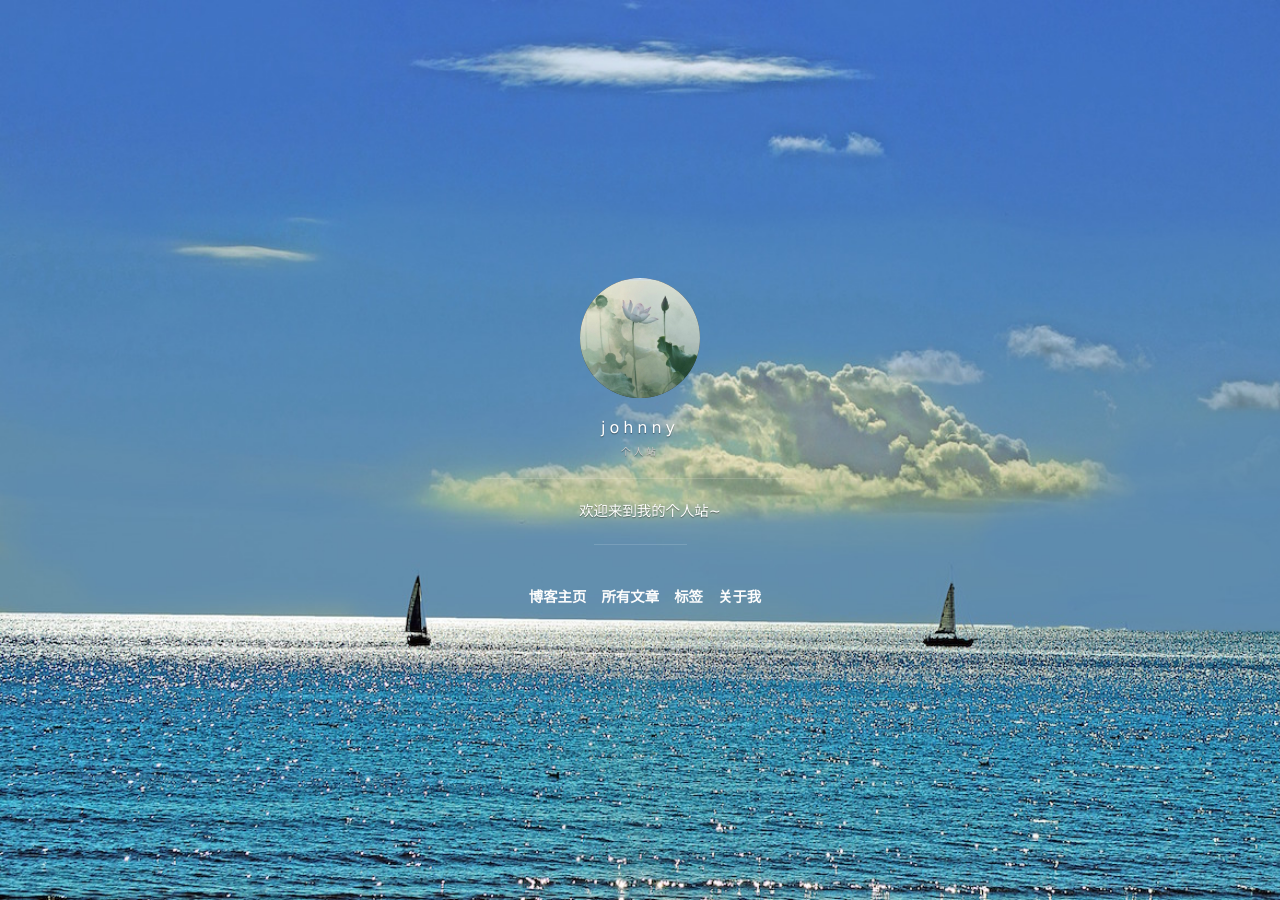
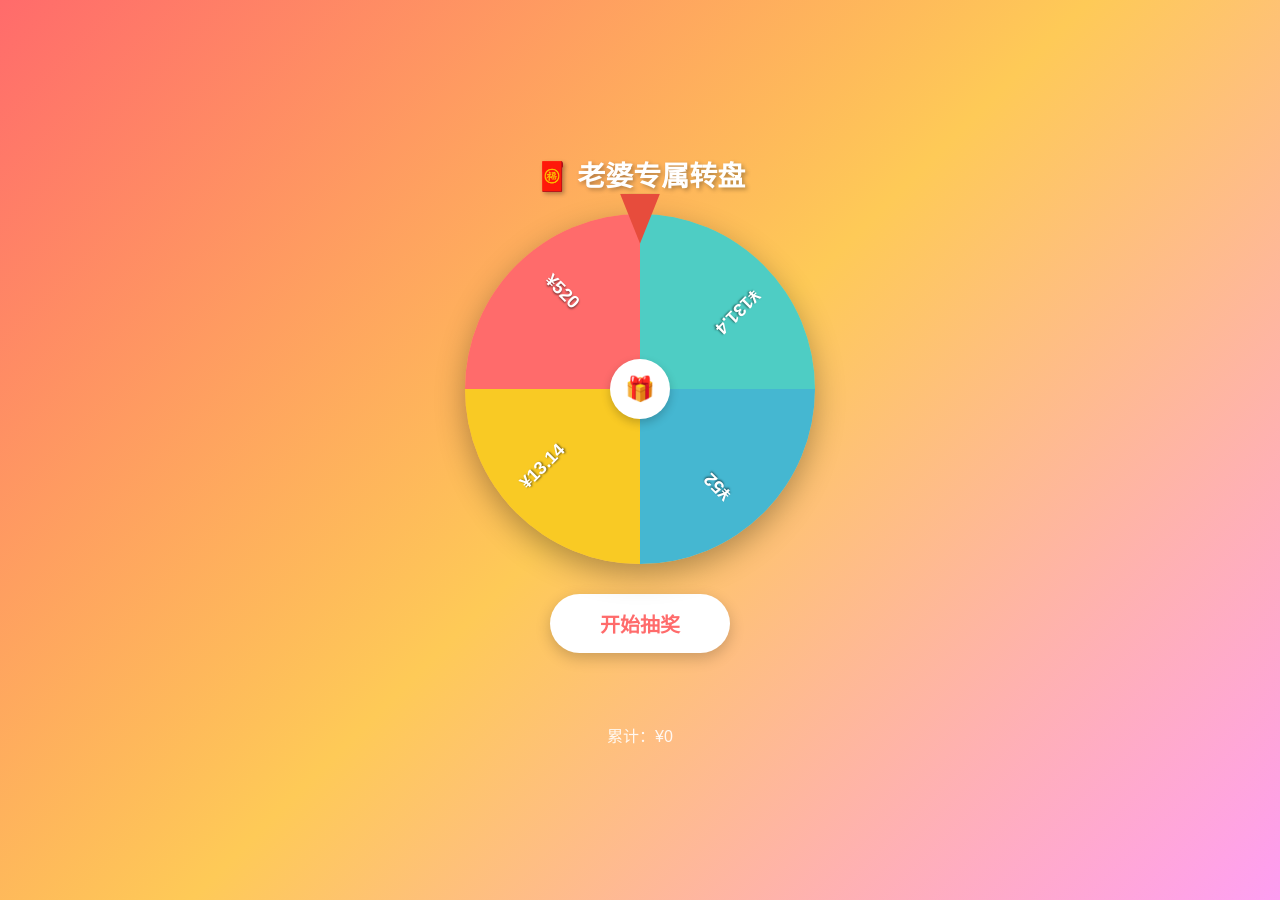
Before and after one commit to woshizhouqiang/woshizhouqiang.github.io, a Jekyll site: the page index.html, which Jekyll copies as it is, in a window 1280 px wide. Built offline with Jekyll 4.4.1, drawn with Linux system fonts in a browser that asks for light colours; nearby versions of some CDN libraries; the list of posts is cut into pages by our own code; comment, search, counter and statistics services are not loaded; grey boxes are pictures that could not be loaded.

Commit message:
Add lottery wheel

```diff
--- a/index.html
+++ b/index.html
@@ -1,39 +1,222 @@
----
-layout: default
----
+<!DOCTYPE html>
+<html lang="zh-CN">
+<head>
+    <meta charset="UTF-8">
+    <meta name="viewport" content="width=device-width, initial-scale=1.0">
+    <title>老婆专属转盘</title>
+    <style>
+        * {
+            margin: 0;
+            padding: 0;
+            box-sizing: border-box;
+        }
 
-<div class="main-post-list hidden">
+        body {
+            display: flex;
+            flex-direction: column;
+            align-items: center;
+            justify-content: center;
+            min-height: 100vh;
+            background: linear-gradient(135deg, #ff6b6b, #feca57, #ff9ff3);
+            font-family: 'Microsoft YaHei', sans-serif;
+        }
 
-  <ol class="post-list">
-    {% for post in paginator.posts %}
-    <li>
-      <h2 class="post-list__post-title post-title"><a href="{{ post.url }}" title="访问 {{ post.title }}">{{ post.title }}</a></h2>
-      <p class="excerpt">{{ post.content | strip_html | strip_newlines | truncate: 250 }}&hellip;</p>
-      <div class="post-list__meta">
-        <time datetime="{{post.date | date: date_to_xmlschema}}" class="post-list__meta--date date">
-          <span class="post-meta-item-icon">
-        <i class="fa fa-calendar-o">
-          <!-- ::before   -->
-        </i>
-      </span>
-          {{ post.date | date: "%F"}}</time>
-        <div class = "tag-img-icon">
-          <img src="/images/tag-icon.svg" width="20px" />
-          <!-- <i class="fa fa-folder"></i> -->
+        h1 {
+            color: white;
+            text-shadow: 2px 2px 4px rgba(0,0,0,0.3);
+            margin-bottom: 20px;
+            font-size: 28px;
+        }
+
+        .wheel-container {
+            position: relative;
+            width: 350px;
+            height: 350px;
+        }
+
+        .wheel {
+            width: 100%;
+            height: 100%;
+            border-radius: 50%;
+            position: relative;
+            overflow: hidden;
+            box-shadow: 0 10px 30px rgba(0,0,0,0.3);
+            transition: transform 4s cubic-bezier(0.17, 0.67, 0.12, 0.99);
+        }
+
+        .wheel-item {
+            position: absolute;
+            width: 50%;
+            height: 50%;
+            transform-origin: right bottom;
+            left: 0;
+            top: 0;
+            display: flex;
+            align-items: center;
+            justify-content: center;
+            font-size: 18px;
+            font-weight: bold;
+            color: white;
+            text-shadow: 1px 1px 2px rgba(0,0,0,0.5);
+        }
+
+        .wheel-item span {
+            transform: rotate(45deg);
+            margin-left: 20px;
+            margin-top: -20px;
+        }
+
+        .item-1 { background: #ff6b6b; transform: rotate(0deg); }
+        .item-2 { background: #4ecdc4; transform: rotate(90deg); }
+        .item-3 { background: #45b7d1; transform: rotate(180deg); }
+        .item-4 { background: #f9ca24; transform: rotate(270deg); }
+
+        .pointer {
+            position: absolute;
+            top: -20px;
+            left: 50%;
+            transform: translateX(-50%);
+            width: 40px;
+            height: 50px;
+            background: #e74c3c;
+            clip-path: polygon(50% 100%, 0 0, 100% 0);
+            z-index: 10;
+            filter: drop-shadow(0 2px 4px rgba(0,0,0,0.3));
+        }
+
+        .center-circle {
+            position: absolute;
+            top: 50%;
+            left: 50%;
+            transform: translate(-50%, -50%);
+            width: 60px;
+            height: 60px;
+            background: white;
+            border-radius: 50%;
+            display: flex;
+            align-items: center;
+            justify-content: center;
+            font-size: 24px;
+            box-shadow: 0 4px 10px rgba(0,0,0,0.2);
+            z-index: 10;
+        }
+
+        .btn {
+            margin-top: 30px;
+            padding: 15px 50px;
+            font-size: 20px;
+            border: none;
+            border-radius: 50px;
+            background: white;
+            color: #ff6b6b;
+            font-weight: bold;
+            cursor: pointer;
+            box-shadow: 0 5px 15px rgba(0,0,0,0.2);
+            transition: all 0.3s;
+        }
+
+        .btn:hover {
+            transform: translateY(-2px);
+            box-shadow: 0 8px 20px rgba(0,0,0,0.3);
+        }
+
+        .btn:active {
+            transform: translateY(0);
+        }
+
+        .result {
+            margin-top: 20px;
+            font-size: 24px;
+            color: white;
+            text-shadow: 2px 2px 4px rgba(0,0,0,0.3);
+            min-height: 40px;
+            text-align: center;
+        }
+
+        .total {
+            margin-top: 10px;
+            font-size: 16px;
+            color: white;
+            opacity: 0.9;
+        }
+
+        @keyframes pulse {
+            0%, 100% { transform: scale(1); }
+            50% { transform: scale(1.05); }
+        }
+
+        .win {
+            animation: pulse 0.5s ease-in-out 3;
+        }
+    </style>
+</head>
+<body>
+    <h1>🧧 老婆专属转盘</h1>
+
+    <div class="wheel-container">
+        <div class="pointer"></div>
+        <div class="wheel" id="wheel">
+            <div class="wheel-item item-1"><span>¥520</span></div>
+            <div class="wheel-item item-2"><span>¥131.4</span></div>
+            <div class="wheel-item item-3"><span>¥52</span></div>
+            <div class="wheel-item item-4"><span>¥13.14</span></div>
         </div>
-        <a href="/tags">
-          <div class = "post-list-icon-mate">
-            <span class="post-list__meta--tags-right">{{ post.tags }}</span>
-          </div>
-          <div class = "post-list-small-mate">
-          <a class="btn-border-small" href={{ post.url }}>阅读全文 » </a>
-          </div>
-      </div>
-      <hr class="post-list__divider" />
-    </li>
-    {% endfor %}
-  </ol>
+        <div class="center-circle">🎁</div>
+    </div>
 
-  {% include pagination.html %}
+    <button class="btn" id="spinBtn" onclick="spin()">开始抽奖</button>
 
-</div>
+    <div class="result" id="result"></div>
+    <div class="total" id="total">累计：¥0</div>
+
+    <script>
+        let total = 0;
+        let isSpinning = false;
+        let currentRotation = 0;
+
+        const prizes = [
+            { name: '一等奖', amount: 520, angle: 0 },
+            { name: '二等奖', amount: 131.4, angle: 90 },
+            { name: '三等奖', amount: 52, angle: 180 },
+            { name: '幸运奖', amount: 13.14, angle: 270 }
+        ];
+
+        function spin() {
+            if (isSpinning) return;
+            isSpinning = true;
+
+            document.getElementById('spinBtn').disabled = true;
+            document.getElementById('result').textContent = '抽奖中...';
+
+            // 随机选择一个奖项
+            const randomIndex = Math.floor(Math.random() * prizes.length);
+            const prize = prizes[randomIndex];
+
+            // 计算旋转角度：多转几圈 + 目标角度
+            const spins = 5 + Math.floor(Math.random() * 3); // 5-7圈
+            const targetAngle = 360 - prize.angle - 45; // 指针指向奖项中心
+            const finalRotation = currentRotation + spins * 360 + targetAngle;
+
+            const wheel = document.getElementById('wheel');
+            wheel.style.transform = `rotate(${finalRotation}deg)`;
+            currentRotation = finalRotation;
+
+            // 4秒后显示结果
+            setTimeout(() => {
+                total += prize.amount;
+                document.getElementById('result').innerHTML =
+                    `🎉 ${prize.name}：<span style="font-size:32px;font-weight:bold;">¥${prize.amount}</span>`;
+                document.getElementById('total').textContent = `累计：¥${total.toFixed(2)}`;
+                document.getElementById('result').classList.add('win');
+
+                setTimeout(() => {
+                    document.getElementById('result').classList.remove('win');
+                }, 1500);
+
+                document.getElementById('spinBtn').disabled = false;
+                isSpinning = false;
+            }, 4000);
+        }
+    </script>
+</body>
+</html>
```
